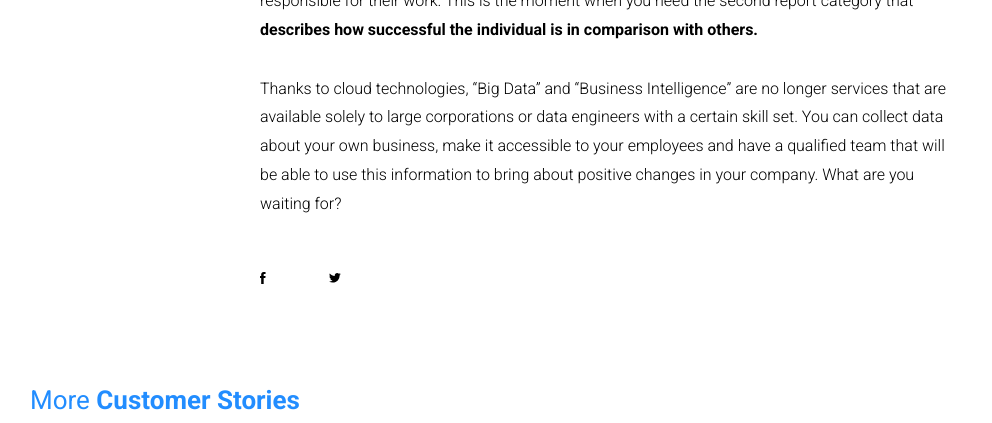
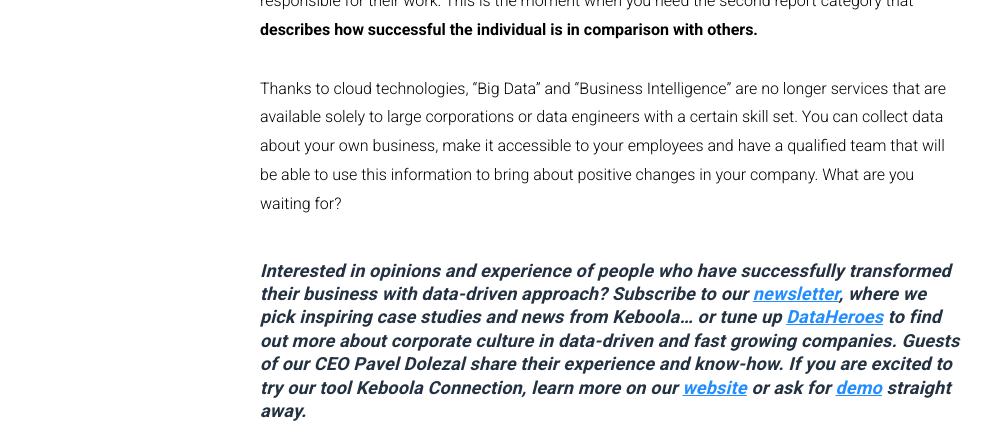
Before and after one commit to keboola/website, a Jekyll site: the page built from _customer-stories/shop-assistants-using-big-data-increased-average-sales-by-30.md, in a window 1280 px wide and 900 px high, scrolled down 2017 px, cut to the strip 0-423 px from the top of the window. Shown: the whole strip, without its empty margins (30-1022 px from the left). Built offline with Jekyll 4.4.1, drawn with Linux system fonts in a browser that asks for light colours; nearby versions of some CDN libraries.

Commit message:
Update from Forestry.io Klotylda Marková updated _customer-stories/pietro-filipi-we-base-our-opinions-on-data.md Klotylda Marková updated _customer-stories/shop-assistants-using-big-data-increased-average-sales-by-30.md

```diff
--- a/_customer-stories/shop-assistants-using-big-data-increased-average-sales-by-30.md
+++ b/_customer-stories/shop-assistants-using-big-data-increased-average-sales-by-30.md
@@ -28,3 +28,5 @@
 Start small. **Concentrate on one issue.** The most crucial question you need an answer for to grow your business (as was true for MCPen: Which products should I offer for upsell?). Then you need to make sure that people who read the report have the capacity to make sensible decisions and feel responsible for their work. This is the moment when you need the second report category that **describes how successful the individual is in comparison with others.**
 
 Thanks to cloud technologies, "Big Data" and "Business Intelligence" are no longer services that are available solely to large corporations or data engineers with a certain skill set. You can collect data about your own business, make it accessible to your employees and have a qualified team that will be able to use this information to bring about positive changes in your company. What are you waiting for?
+
+##### **_Interested in opinions and experience of people who have successfully transformed their business with data-driven approach? Subscribe to our_** [**_newsletter_**](http://eepurl.com/ghgjp5)**_, where we pick inspiring case studies and news from Keboola… or tune up_** [**_DataHeroes_**](https://itunes.apple.com/gb/podcast/dataheroes/id1442313148?mt=2) **_to find out more about corporate culture in data-driven and fast growing companies. Guests of our CEO Pavel Dolezal share their experience and know-how. If you are excited to try our tool Keboola Connection, learn more on our_** [**_website_**](http://keboola.com) **_or ask for_** [**_demo_**](https://www.keboola.com/request-demo) **_straight away._**
```
Also changed, not shown: other parts of _customer-stories/shop-assistants-using-big-data-increased-average-sales-by-30.md (+1 -1 lines), _customer-stories/pietro-filipi-we-base-our-opinions-on-data.md (+3 -1 lines), .forestry/front_matter/templates/post-case-study.yml.
